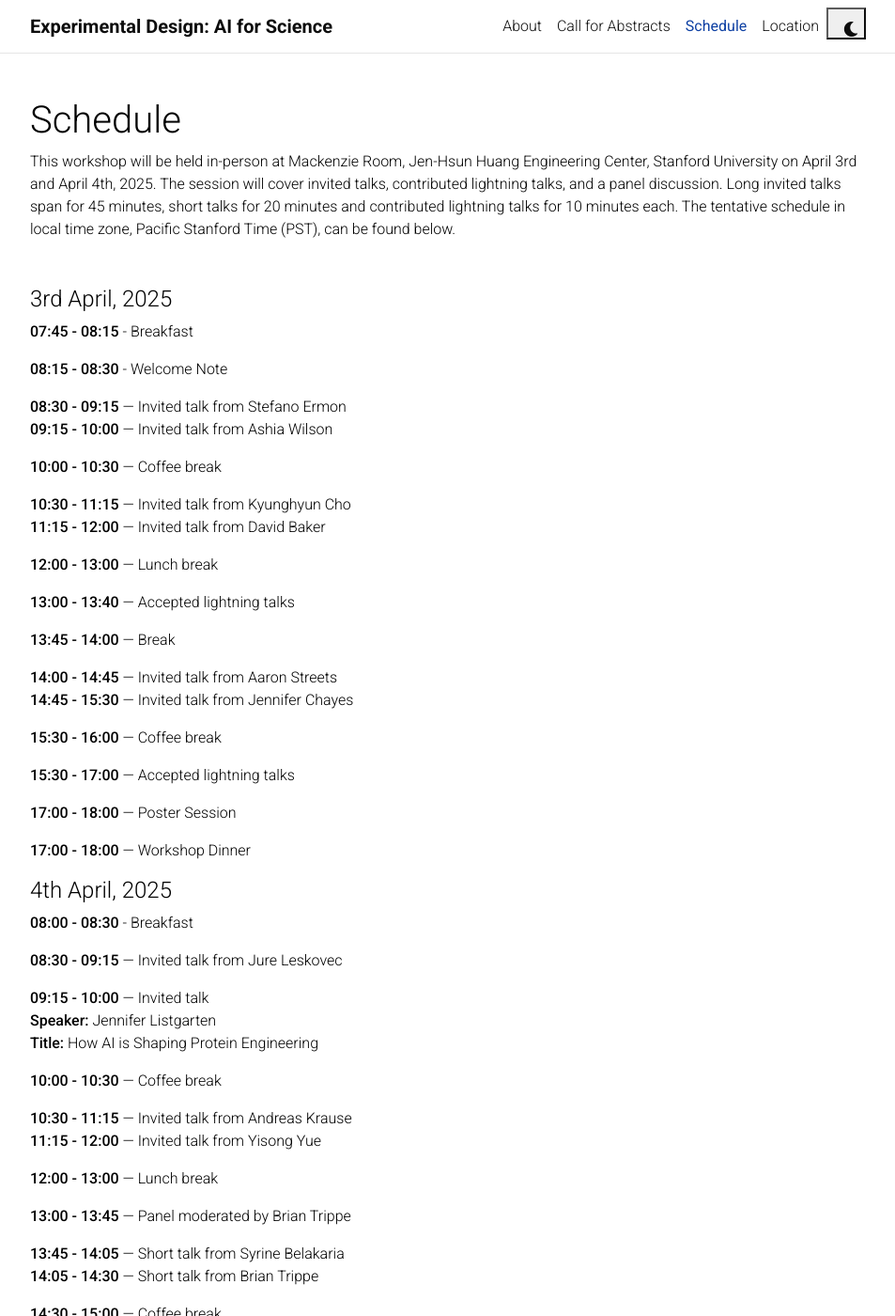
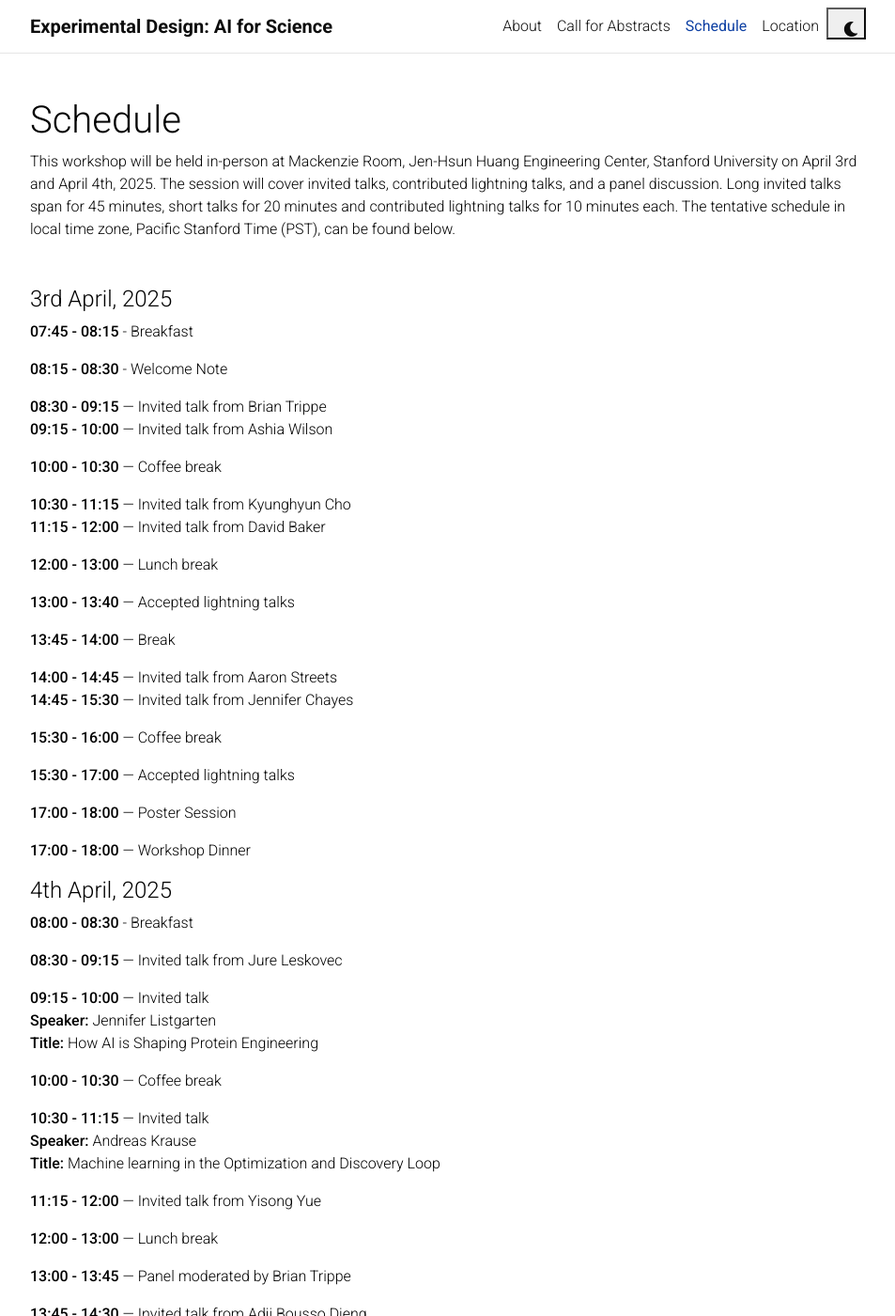
Before and after one commit to edai4science/edai4science.github.io, a Jekyll site: the page built from _pages/schedule.md, in a window 1280 px wide and 1400 px high. Shown: the whole window at 94% size, without its empty margins (163-1116 px from the left). Built offline with Jekyll 4.4.1, drawn with Linux system fonts in a browser that asks for light colours; comment, search, counter and statistics services are not loaded; a style sheet for code colours, icons or effects is not loaded.

Commit message:
replace stefano

```diff
--- a/_pages/schedule.md
+++ b/_pages/schedule.md
@@ -16,7 +16,7 @@ nav_order: 3
 
 **08:15 - 08:30** - Welcome Note
 
-**08:30 - 09:15** — Invited talk from Stefano Ermon<br>
+**08:30 - 09:15** — Invited talk from Brian Trippe<br>
 **09:15 - 10:00** — Invited talk from Ashia Wilson
 
 **10:00 - 10:30** — Coffee break
@@ -53,15 +53,17 @@ nav_order: 3
 
 **10:00 - 10:30** — Coffee break
 
-**10:30 - 11:15** — Invited talk from Andreas Krause<br>
+**10:30 - 11:15** — Invited talk<br>
+                **Speaker:** Andreas Krause<br>
+                **Title:** Machine learning in the Optimization and Discovery Loop
+
 **11:15 - 12:00** — Invited talk from Yisong Yue
 
 **12:00 - 13:00** — Lunch break
 
 **13:00 - 13:45** — Panel moderated by Brian Trippe
 
-**13:45 - 14:05** — Short talk from Syrine Belakaria<br>
-**14:05 - 14:30** — Short talk from Brian Trippe
+**13:45 - 14:30** — Invited talk from Adji Bousso Dieng<br>
 
 **14:30 - 15:00** — Coffee break
 
```
Also changed, not shown: _layouts/workshop.html (+6 -6 lines), assets/img/AdjiBoussoDieng_Headshot.jpg (added), assets/resized/AdjiBoussoDieng_1400.jpeg (added), assets/resized/AdjiBoussoDieng_480.jpeg (added), assets/resized/AdjiBoussoDieng_800.jpeg (added).
